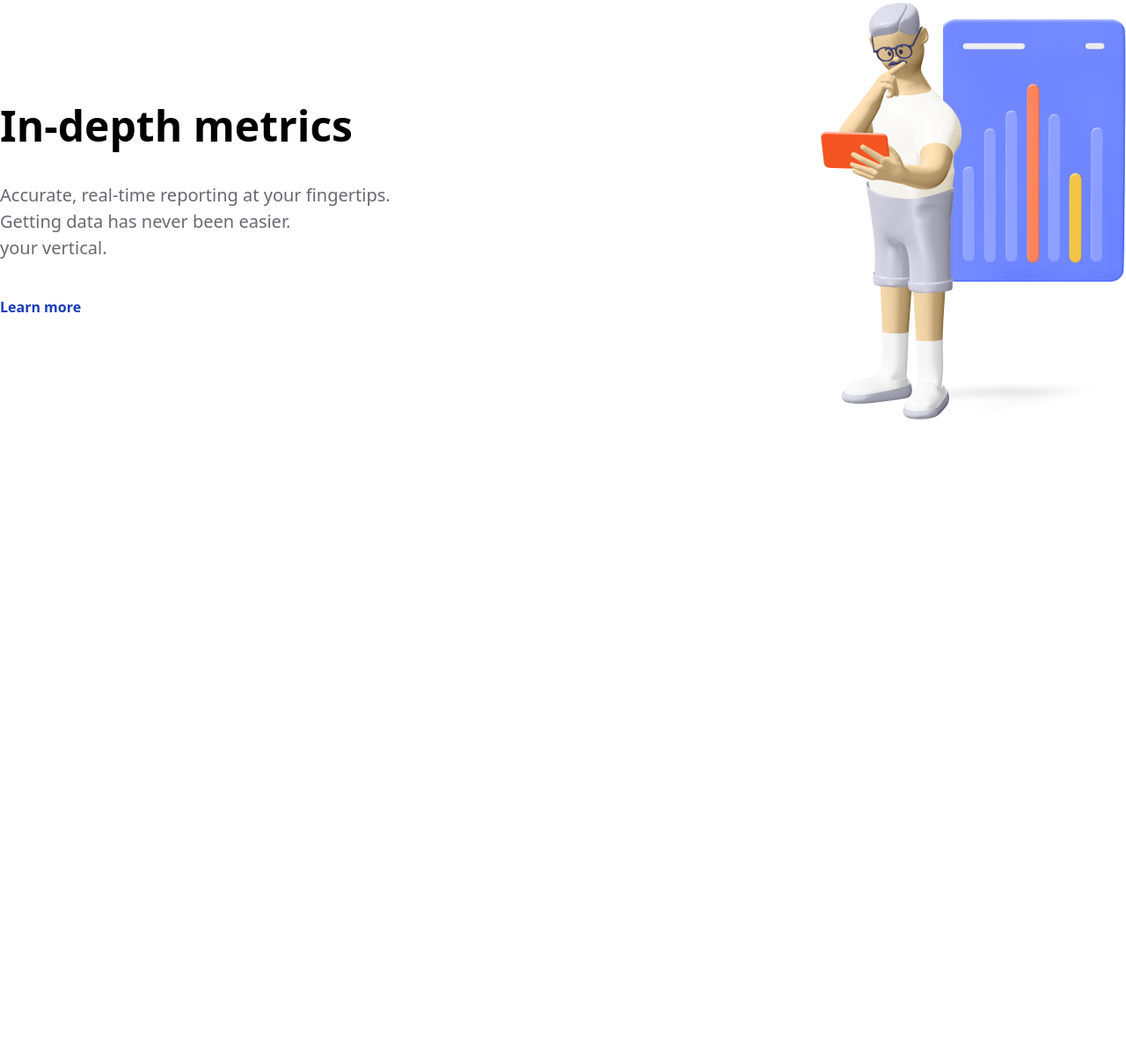
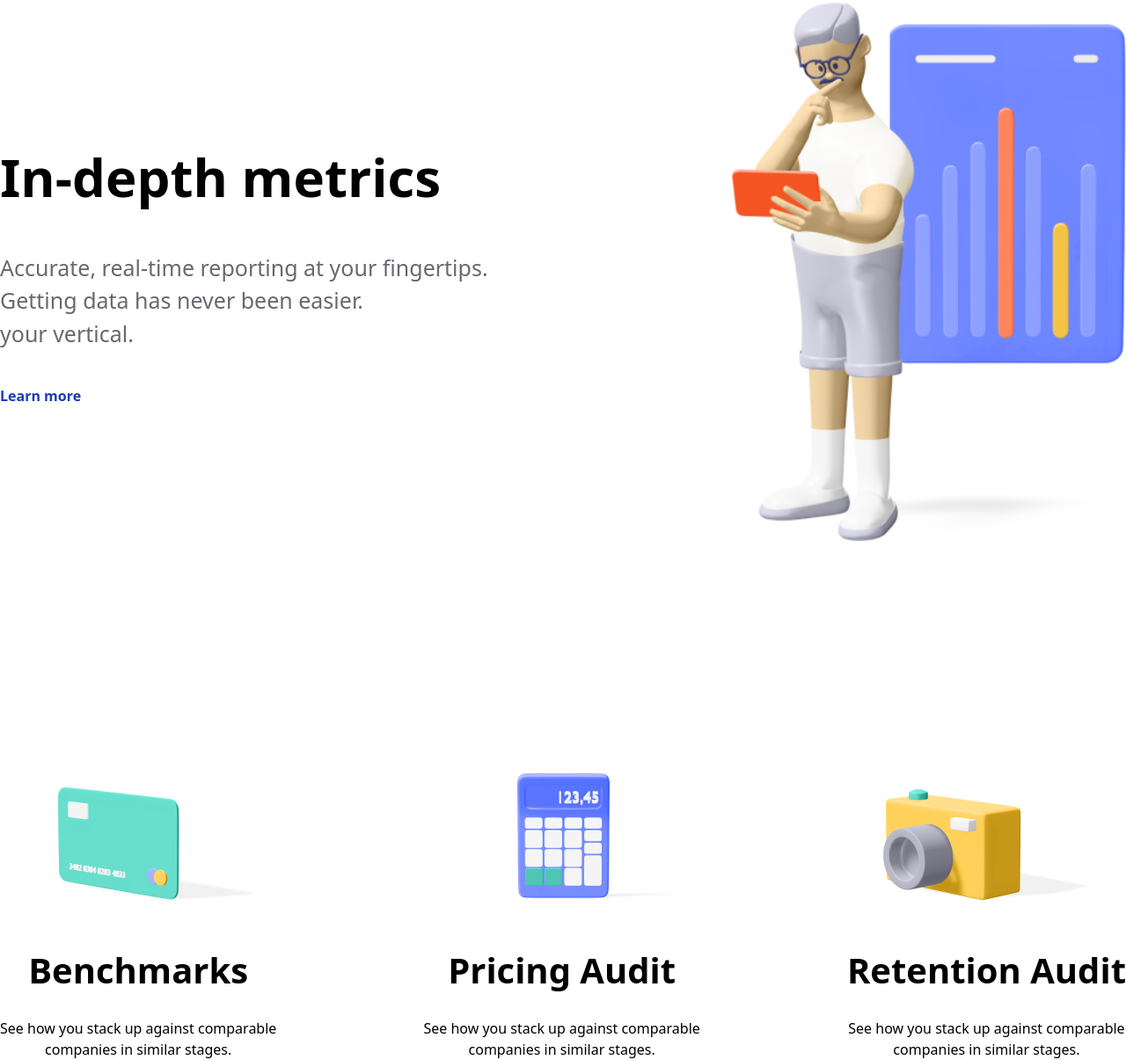
Before and after one commit to hursedhimmatov7-del/TAILWIND1, a website: page index.html in a window 1280 px wide. Shown: the part 1736-2941 px from the top of the page at 88% size. Before the commit the page ends 2213 px from the top, so only its background shows below. Drawn offline with Linux system fonts and the light colour scheme.

Commit message:
Make another one

```diff
--- a/index.html
+++ b/index.html
@@ -52,13 +52,33 @@ business</h1>
   </section>
     <section class="max-w-7xl m-auto flex items-center justify-between mt-30">
     <div class="flex flex-col gap-y-10">
-      <h1 class="text-5xl font-bold">In-depth metrics</h1>
-      <p class="text-[#696871] text-[20px]">Accurate, real-time reporting at your fingertips. <br>
+      <h1 class="text-[60px] font-bold">In-depth metrics</h1>
+      <p class="text-[#696871] text-[25px]">Accurate, real-time reporting at your fingertips. <br>
          Getting data has never been easier.  <br>
           your vertical.</p>
           <p class="text-blue-800 font-bold">Learn more</p>
     </div>
-       <img src="src/ContentImage.png" alt="">
+       <img class="w-[35%]" src="src/ContentImage.png" alt="">
+  </section>
+  <section class="max-w-7xl m-auto mt-60 flex items-center justify-between">
+    <div class="flex flex-col items-center text-center gap-y-6">
+      <img src="src/Icon001.png" alt="">
+      <h1 class="font-bold text-[40px]">Benchmarks</h1>
+      <p>See how you stack up against comparable <br>
+         companies in similar stages.</p>
+    </div>
+     <div class="flex flex-col items-center text-center gap-y-6">
+      <img src="src/Icon002.png" alt="">
+      <h1 class="font-bold text-[40px]">Pricing Audit</h1>
+      <p>See how you stack up against comparable <br>
+         companies in similar stages.</p>
+    </div>
+     <div class="flex flex-col items-center text-center gap-y-6">
+      <img src="src/Icon003.png" alt="">
+      <h1 class="font-bold text-[40px]">Retention Audit</h1>
+      <p>See how you stack up against comparable <br>
+         companies in similar stages.</p>
+    </div>
   </section>
 </body>
 </html>
```
Also changed, not shown: src/Icon001.png (added), src/Icon002.png (added), src/Icon003.png (added), src/output.css.
